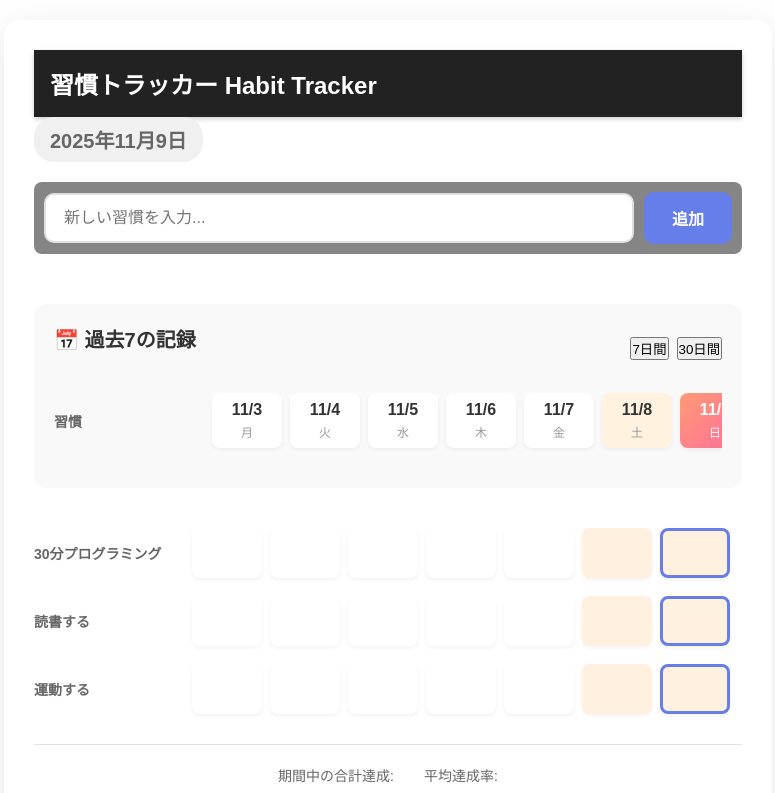
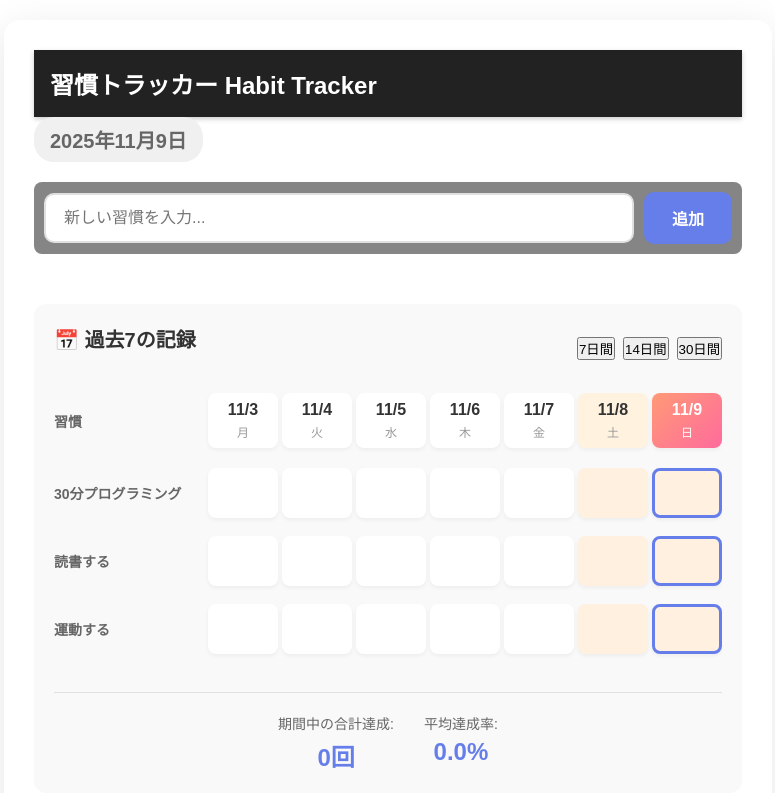
Before and after one commit to eidas/habit-tracker, a React (Create React App) app: page / in a window 1280 px wide. Shown: the top 793 px of the page, without its empty margins (252-1027 px from the left). Built offline with nearby package versions, Linux system fonts and the light colour scheme.

Commit message:
カレンダーセクションにスクロールコンテナを追加し、ヘッダーとグリッドを一つにまとめて横スクロールを有効化

```diff
--- a/src/App.css
+++ b/src/App.css
@@ -292,6 +292,33 @@ h1 {
   }
 }
 
+/* スクロールコンテナ（ヘッダーとグリッドを包む） */
+.calendar-scroll-container {
+  overflow-x: auto;
+  /* スクロールバーのスタイリング（Webkit） */
+  scrollbar-width: thin;
+  scrollbar-color: #667eea #f0f0f0;
+}
+
+.calendar-scroll-container::-webkit-scrollbar {
+  height: 8px;
+}
+
+.calendar-scroll-container::-webkit-scrollbar-track {
+  background: #f0f0f0;
+  border-radius: 4px;
+}
+
+.calendar-scroll-container::-webkit-scrollbar-thumb {
+  background: #667eea;
+  border-radius: 4px;
+}
+
+.calendar-scroll-container::-webkit-scrollbar-thumb:hover {
+  background: #5a6fba;
+}
+
+
 /* カレンダーヘッダーの制御部分 */
 .calendar-header-controls {
   display: flex;
@@ -330,36 +357,8 @@ h1 {
 }
 
 
-/* カレンダーヘッダーとグリッドに横スクロール対応 */
-.calendar-header,
-.calendar-row {
-  overflow-x: auto;
-  /* スクロールバーのスタイリング（Webkit） */
-  scrollbar-width: thin;
-  scrollbar-color: #667eea #f0f0f0;
-}
 
-.calendar-header::-webkit-scrollbar,
-.calendar-row::-webkit-scrollbar {
-  height: 8px;
-}
 
-.calendar-header::-webkit-scrollbar-track,
-.calendar-row::-webkit-scrollbar-track {
-  background: #f0f0f0;
-  border-radius: 4px;
-}
-
-.calendar-header::-webkit-scrollbar-thumb,
-.calendar-row::-webkit-scrollbar-thumb {
-  background: #667eea;
-  border-radius: 4px;
-}
-
-.calendar-header::-webkit-scrollbar-thumb:hover,
-.calendar-row::-webkit-scrollbar-thumb:hover {
-  background: #5a6fba;
-}
 
 /* 横スクロール時にヘッダーが固定されるように */
 .calendar-section {
@@ -378,11 +377,9 @@ h1 {
   */
   /* 修正: 固定幅のカラムを使用 */
   grid-template-columns: 150px repeat(var(--calendar-days, 7), 70px);
-  gap: 8px;
+  gap: 4px;
   align-items: center;
   margin-bottom: 10px;
-  /* 修正: 横スクロールを有効化 */
-  overflow-x: auto;
   padding-bottom: 10px;
 }
 
@@ -453,11 +450,9 @@ h1 {
   min-width: min-content; */
   /* 修正: 固定幅のカラムを使用 */
   grid-template-columns: 150px repeat(var(--calendar-days, 7), 70px);
-  gap: 8px;
+  gap: 4px;
   align-items: center;
   margin-bottom: 8px;
-  /* 修正: 横スクロールを有効化 */
-  overflow-x: auto;
   padding-bottom: 10px;
 }
 
--- a/src/App.tsx
+++ b/src/App.tsx
@@ -315,7 +315,7 @@ function App() {
         <button className="add-button" onClick={addHabit}>追加</button>
       </div>
 
-      {/* カレンダーヘッダー */}
+      {/* カレンダーセクション */}
       <div className="calendar-section">
         <div className="calendar-header-controls" >
           <h2>📅 過去7の記録</h2>
@@ -325,6 +325,12 @@ function App() {
               onClick={() => setDisplayDays(7)}
             >
               7日間
+            </button>
+            <button
+              className={`date-range-button ${displayDays === 14 ? 'active' : ''}`}
+              onClick={() => setDisplayDays(14)}
+            >
+              14日間
             </button>
             <button
               className={`date-range-button ${displayDays === 30 ? 'active' : ''}`}
@@ -348,6 +354,9 @@ function App() {
           </div>
         )}
 
+        {/* スクロールコンテナ（ヘッダーとグリッドを一つに） */}
+        <div className="calendar-scroll-container">
+
           {/* 日付ヘッダー */}
           <div className="calendar-header">
             <div className="habit-name-column">習慣</div>
@@ -360,7 +369,6 @@ function App() {
                 <div className="date-day-of-week">{getDayOfWeek(date)}</div>
               </div>
             ))}
-        </div>
           </div>
           {/* カレンダーグリッド */}
           <div className="calendar-grid">
@@ -395,6 +403,8 @@ function App() {
                 ))}
               </div>
             )))}
+          </div>
+        </div>
 
         {/* カレンダーの統計情報 */}
         {habits.length > 0 && (
```
Lines whose indentation alone changed are shown as unchanged.
